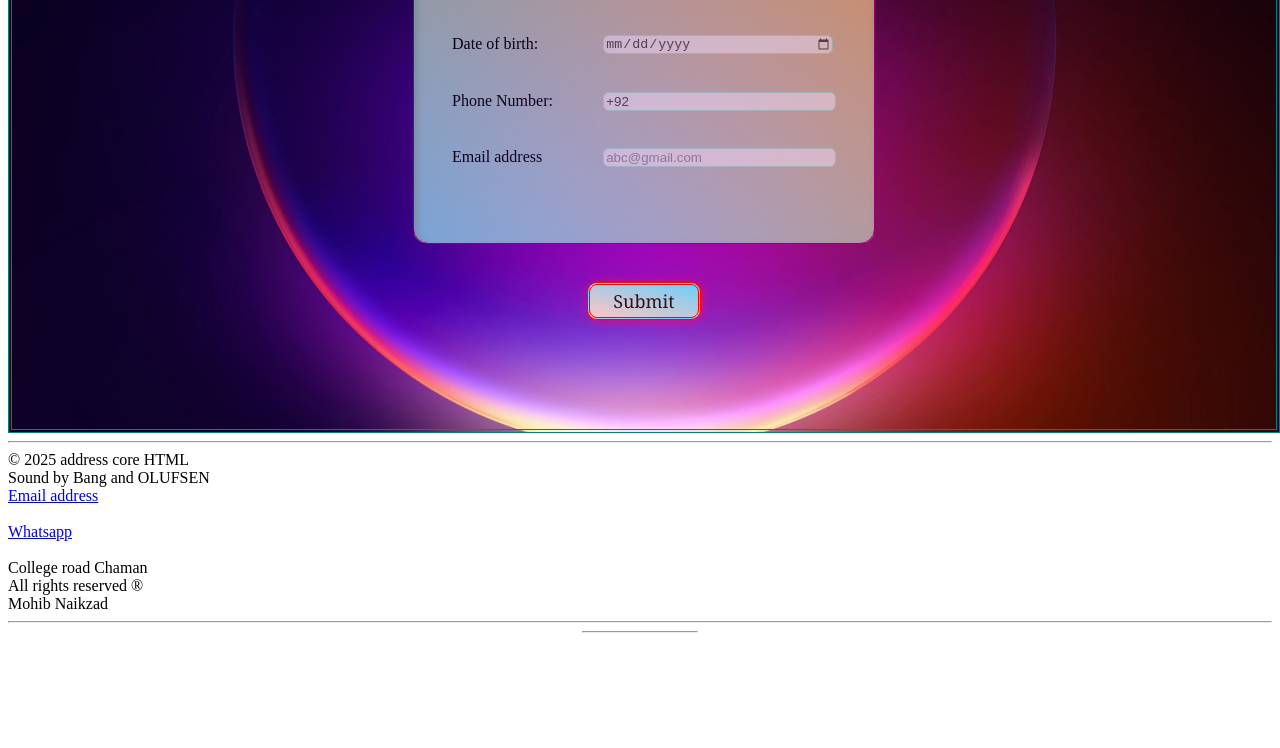
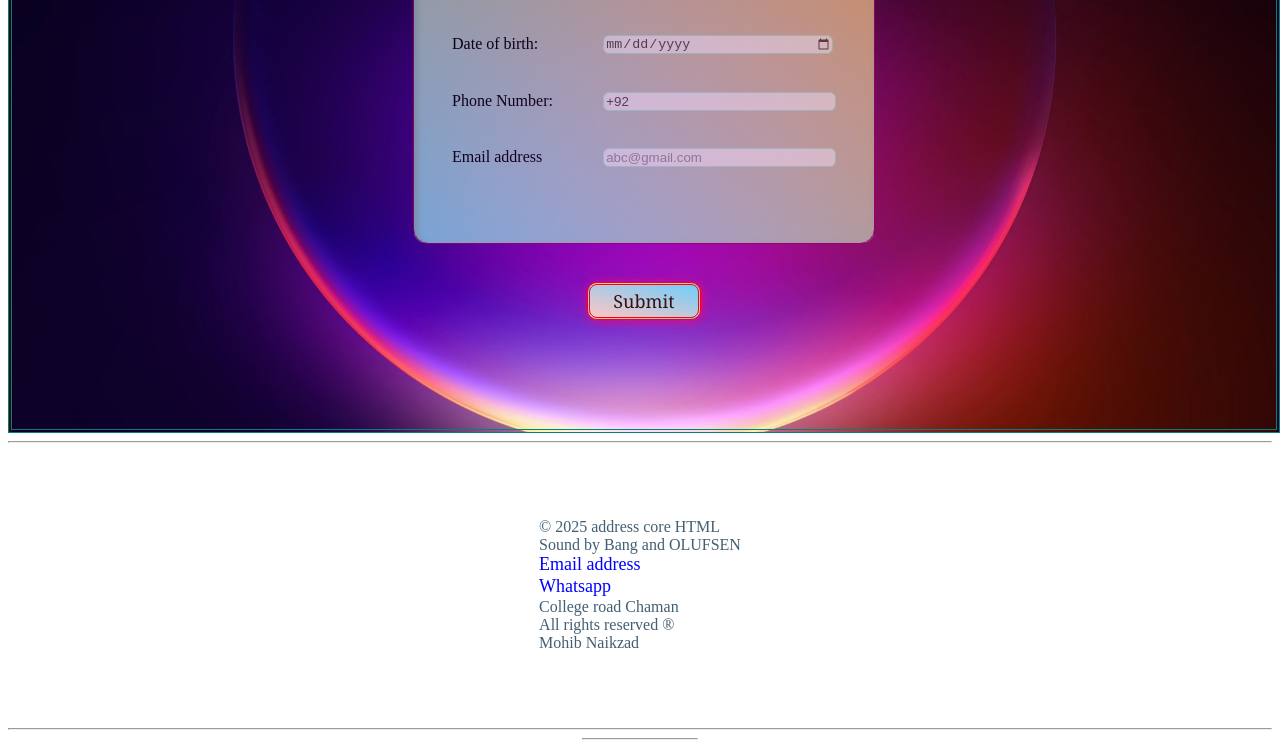
Before and after one commit to MuheebUllahNaikzad/loginform, a plain HTML site: page index.html in a window 1280 px wide. Shown: the part 226-974 px from the top of the page. Before the commit the page ends 867 px from the top, so only its background shows below. Drawn offline with Linux system fonts and the light colour scheme.

Commit message:
Update form.css

```diff
--- a/form.css
+++ b/form.css
@@ -68,3 +68,24 @@
 
   box-shadow: 2px 2px 10px rgb(49, 148, 148);
 }
+.footer {
+  color: rgba(45, 78, 100, 0.9);
+  display: flex;
+  justify-content: center;
+  align-items: center;
+  margin: 2cm;
+  padding: none;
+}
+.footer div a {
+  text-decoration: none;
+  color: blue;
+  font-size: large;
+}
+
+.footer div {
+  height: 4px;
+}
+.footer a:hover {
+  text-shadow: 4px 4px 2px skyblue;
+  font-size: 130%;
+}
```
